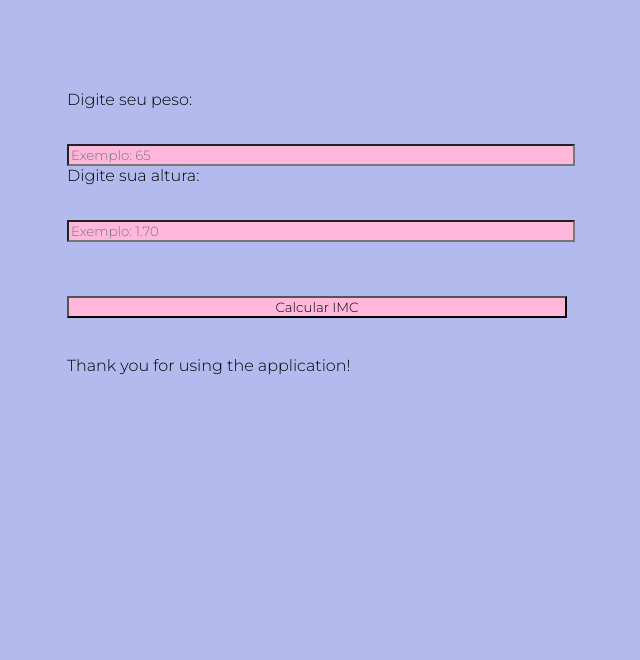
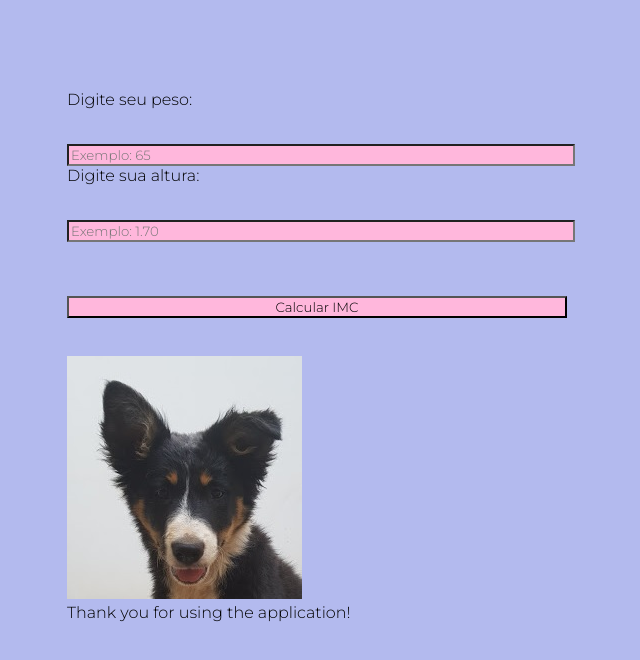
Before and after one commit to KatrinHotz/Portfolio, a plain HTML site: page index.html in a window 1280 px wide. Shown: the whole page, without its empty margins (323-963 px from the left). Drawn offline with Linux system fonts and the light colour scheme.

Commit message:
Update index.html

```diff
--- a/index.html
+++ b/index.html
@@ -18,6 +18,7 @@
         <input type="text" name="altura" id="altura" placeholder="Exemplo: 1.70"><br><br>
 
         <input type="submit" value="Calcular IMC"><br><br><br>
+        <img src="https://github.com/KatrinHotz/Portfolio/blob/main/20170815_173028.jpg">
     </form>
 
     <script src="script.js"></script>
```
